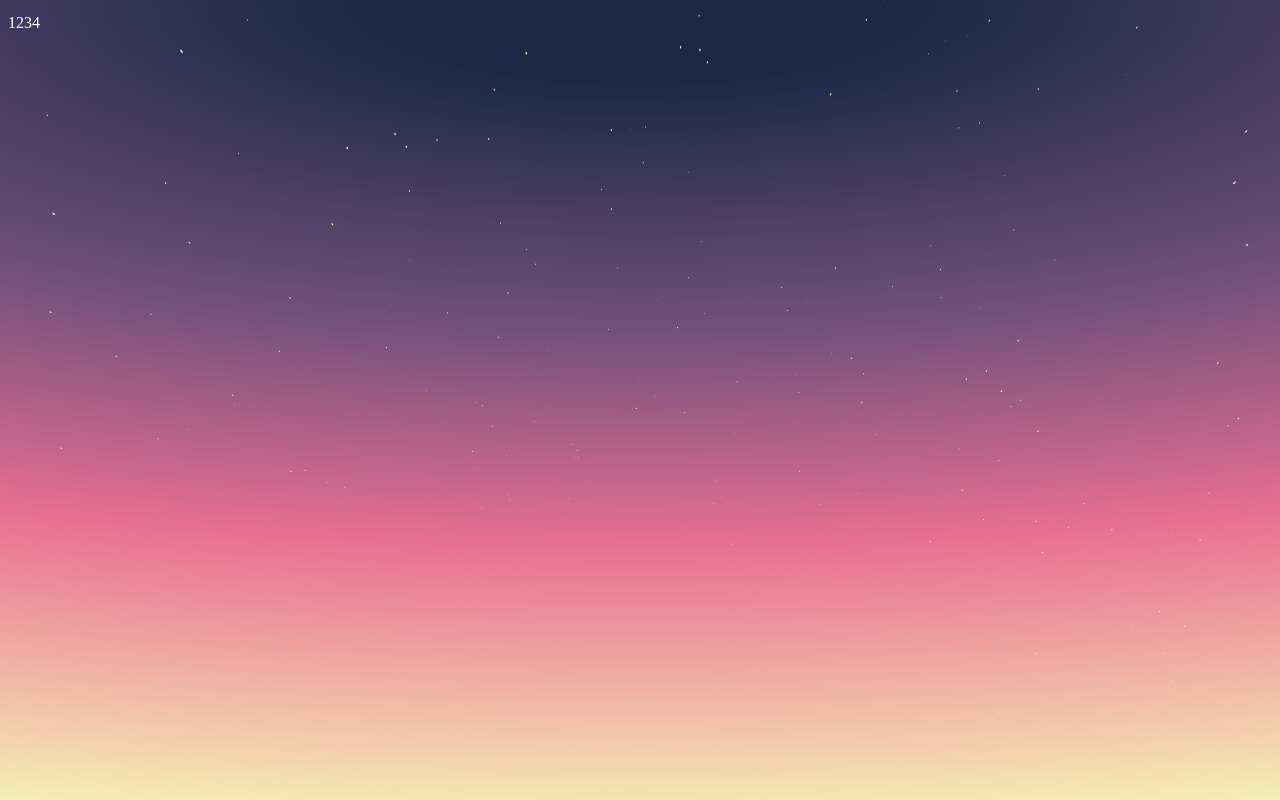
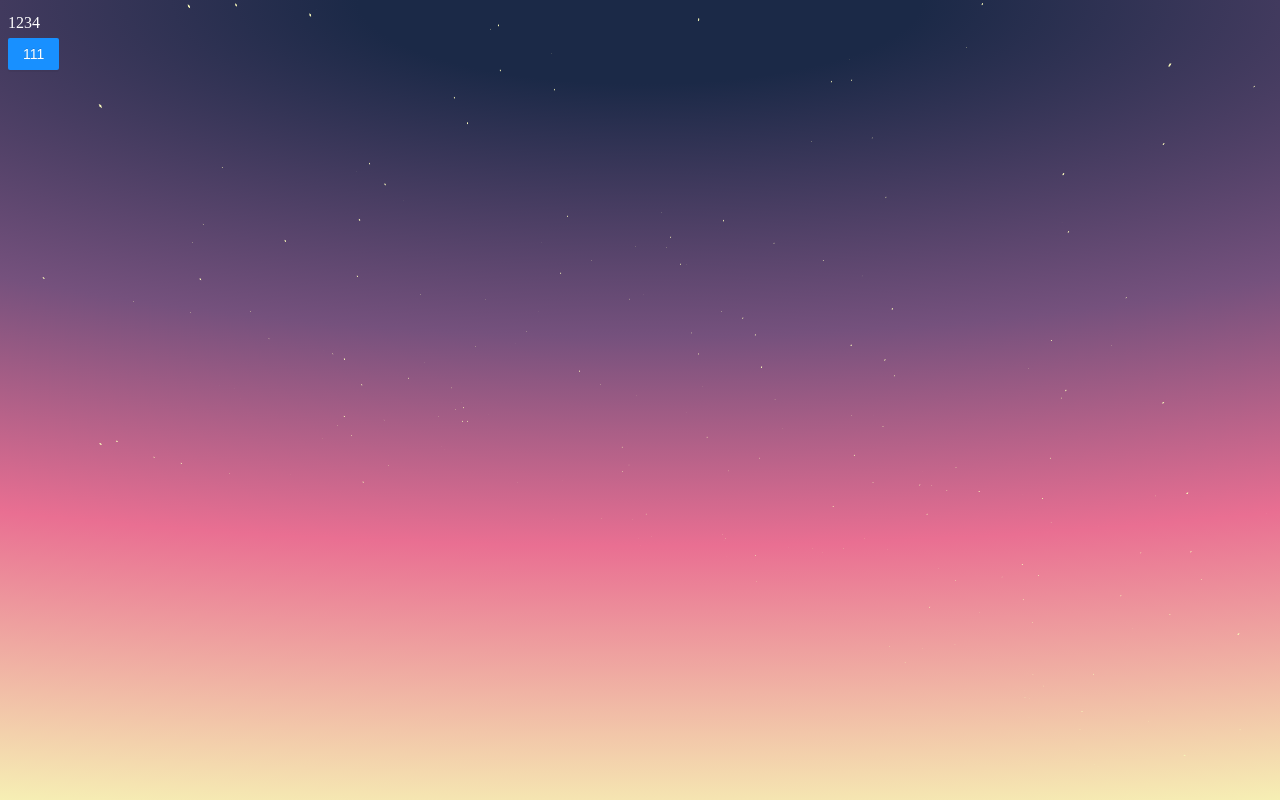
Before and after one commit to 2401345934/vue3-alan-vite-component, a Vue app: page / in a window 1280 px wide. Built offline with nearby package versions, Linux system fonts and the light colour scheme.

Commit message:
✨新增(package): 增加 Button 组件

```diff
--- a/examples/App.vue
+++ b/examples/App.vue
@@ -1,10 +1,12 @@
 <script setup>
-import { StarrySky,DigitalScroll } from '../packages/index';
+import { StarrySky,DigitalScroll,Button } from '../packages/index';
+
 </script>
 
 <template>
-	<starry-sky :stars-count="1111" :distance="1000" />
+	<starry-sky :stars-count="888" :distance="1000" />
 	<digital-scroll :targetNumber="1234" targetClass="class"></digital-scroll>
+  <Button  type="primary">111</Button>
 </template>
 
 <style scoped>
--- a/package.json
+++ b/package.json
@@ -1,7 +1,7 @@
 {
   "name": "@xiaomh/vue3-alan-vite-component",
   "private": false,
-  "version": "1.0.3",
+  "version": "1.0.4",
   "keywords": [
     "xmh-cli-test"
   ],
--- /dev/null
+++ b/packages/Button/index.js
@@ -0,0 +1,7 @@
+import Button from './src/button.vue';
+
+Button.install = (App) => {
+	App.component(Button.__name, Button);
+};
+
+export default Button;
--- /dev/null
+++ b/packages/Button/src/button.vue
@@ -0,0 +1,87 @@
+<script setup name="alan-button" lang="ts">
+defineProps({
+  type: {
+    type: String,
+    default: 'default',
+  },
+  disabled: {
+    type: Boolean,
+    default: false,
+  },
+  block: {
+    type: Boolean,
+    default: false,
+  },
+
+});
+// block	将按钮宽度调整为其父宽度的选项	boolean	false
+// danger	设置危险按钮	boolean	false	2.2.0
+// disabled	按钮失效状态	boolean	false
+// ghost	幽灵属性，使按钮背景透明	boolean	false
+// href	点击跳转的地址，指定此属性 button 的行为和 a 链接一致	string	-
+// htmlType	设置 button 原生的 type 值，可选值请参考 HTML 标准	string	button
+// icon	设置按钮的图标类型	v-slot	-
+// loading	设置按钮载入状态	boolean | { delay: number }	false
+// shape	设置按钮形状	default | circle | round	'default'
+// size	设置按钮大小	large | middle | small	middle
+// target	相当于 a 链接的 target 属性，href 存在时生效	string	-
+// type	设置按钮类型	primary  | default	default
+
+</script>
+
+<template>
+  <button :disabled="disabled"
+          :class="['btn', block && 'block', disabled && 'disabled' , type]"
+          >
+    <slot></slot>
+  </button>
+</template>
+
+<style scoped lang="scss">
+.btn {
+  line-height: 1.5715;
+  position: relative;
+  display: inline-block;
+  font-weight: 400;
+  white-space: nowrap;
+  text-align: center;
+  background-image: none;
+  border: 1px solid transparent;
+  box-shadow: 0 2px #00000004;
+  cursor: pointer;
+  transition: all .3s cubic-bezier(.645, .045, .355, 1);
+  -webkit-user-select: none;
+  -moz-user-select: none;
+  user-select: none;
+  touch-action: manipulation;
+  height: 32px;
+  padding: 4px 15px;
+  font-size: 14px;
+  border-radius: 2px;
+  color: #000000d9;
+  border-color: #d9d9d9;
+  background: #fff;
+  border: none
+}
+
+.disabled {
+  color: #00000040;
+  border-color: #d9d9d9;
+  background: #f5f5f5;
+  text-shadow: none;
+  box-shadow: none;
+}
+
+.block {
+  display: block;
+  width: 100%;
+}
+
+.primary {
+  border-color: var(--alan-primary-color);
+  background: var(--alan-primary-color);
+  text-shadow: 0 -1px 0 rgb(0 0 0 / 12%);
+  box-shadow: 0 2px #0000000b;
+  color: #fff;
+}
+</style>
--- a/packages/index.js
+++ b/packages/index.js
@@ -1,10 +1,12 @@
 import StarrySky from './StarrySky';
 import DigitalScroll from './DigitalScroll';
+import Button from './Button';
+import "./styles/index.scss"
 
 //按需引入
-export { StarrySky,DigitalScroll };
+export { StarrySky,DigitalScroll,Button };
 
-const components = [StarrySky,DigitalScroll];
+const components = [StarrySky,DigitalScroll,Button];
 
 const install = (App) => {
 	components.forEach((item) => {
--- /dev/null
+++ b/packages/styles/index.scss
@@ -0,0 +1,3 @@
+:root {
+  --alan-primary-color: #1890ff
+}
```
Also changed, not shown: 1 other file (tests, documents, lock files or other folders).
